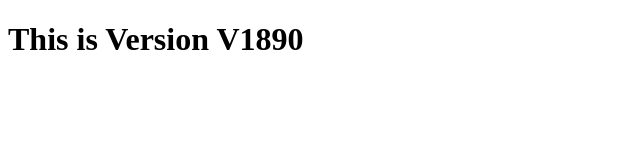
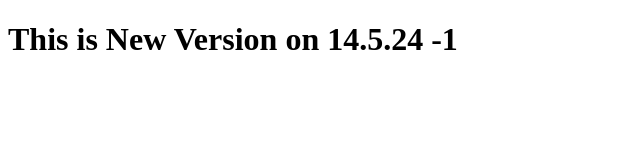
Before and after one commit to Dangerous-Blackeye/HTML, a plain HTML site: page index.html in a window 1280 px wide. Shown: the whole page, without its empty margins (0-640 px from the left). Drawn offline with Linux system fonts and the light colour scheme.

Commit message:
index.html 14.5.24 -1

```diff
--- a/index.html
+++ b/index.html
@@ -6,6 +6,6 @@
     <title>Document</title>
 </head>
 <body>
-    <h1>This is Version V1890</h1>
+    <h1>This is New Version on 14.5.24 -1</h1>
 </body>
 </html>
```
